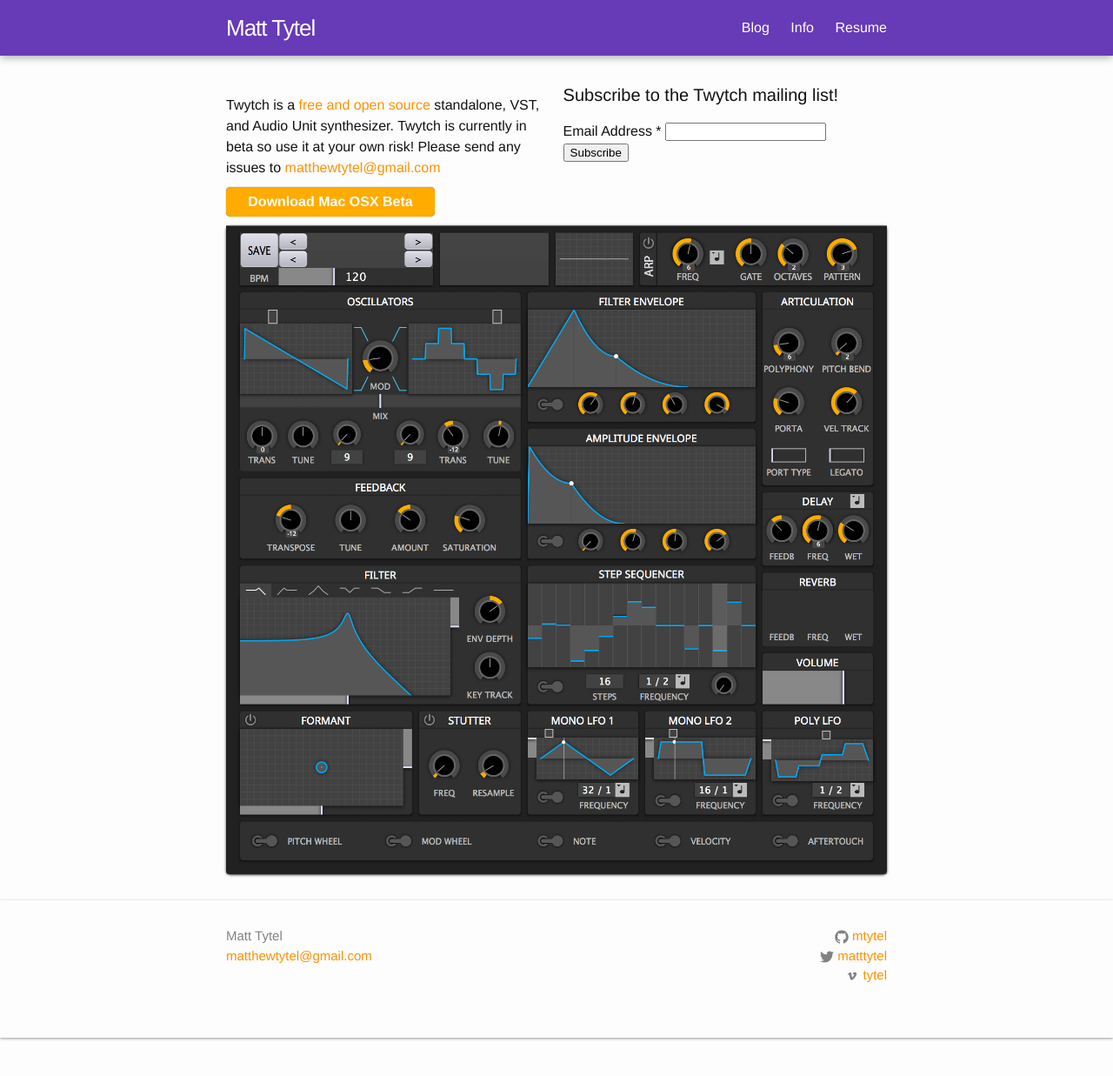
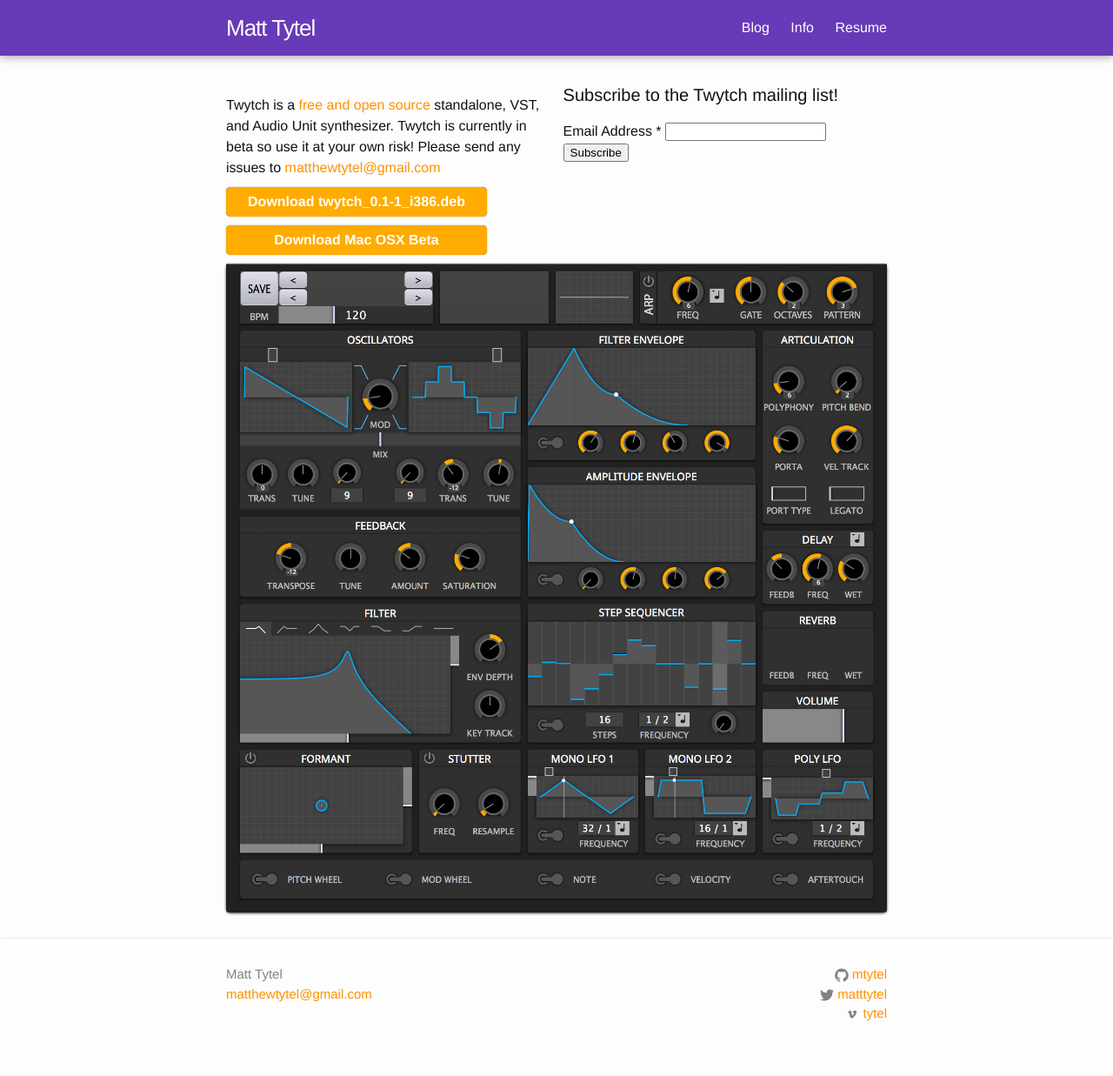
Before and after one commit to mtytel/tytel.org, a Jekyll site: the page built from twytch/index.html, in a window 1280 px wide. Shown: the whole page at 87% size. Built offline with Jekyll 4.4.1, drawn with Linux system fonts in a browser that asks for light colours; comment, search, counter and statistics services are not loaded.

Commit message:
Added linux deb file for twytch.

```diff
--- a/_sass/_layout.scss
+++ b/_sass/_layout.scss
@@ -288,7 +288,7 @@
   color:white;
   font-weight:bold;
   text-align:center;
-  width:240px;
+  width:300px;
   padding-top:5px;
   padding-bottom:5px;
   margin-top:10px;
--- a/twytch/index.html
+++ b/twytch/index.html
@@ -6,6 +6,11 @@
 <div class="home">
   <div class="downloads">
     Twytch is a <a href="https://github.com/mtytel/twytch">free and open source</a> standalone, VST, and Audio Unit synthesizer. Twytch is currently in beta so use it at your own risk! Please send any issues to <a href="mailto:matthewtytel@gmail.com">matthewtytel@gmail.com</a>
+    <a href="/static/dist/twytch_0.1-1_i386.deb">
+      <div class="download-button">
+        Download twytch_0.1-1_i386.deb
+      </div>
+    </a>
     <a href="/static/dist/Twytch.pkg">
       <div class="download-button">
         Download Mac OSX Beta
```
